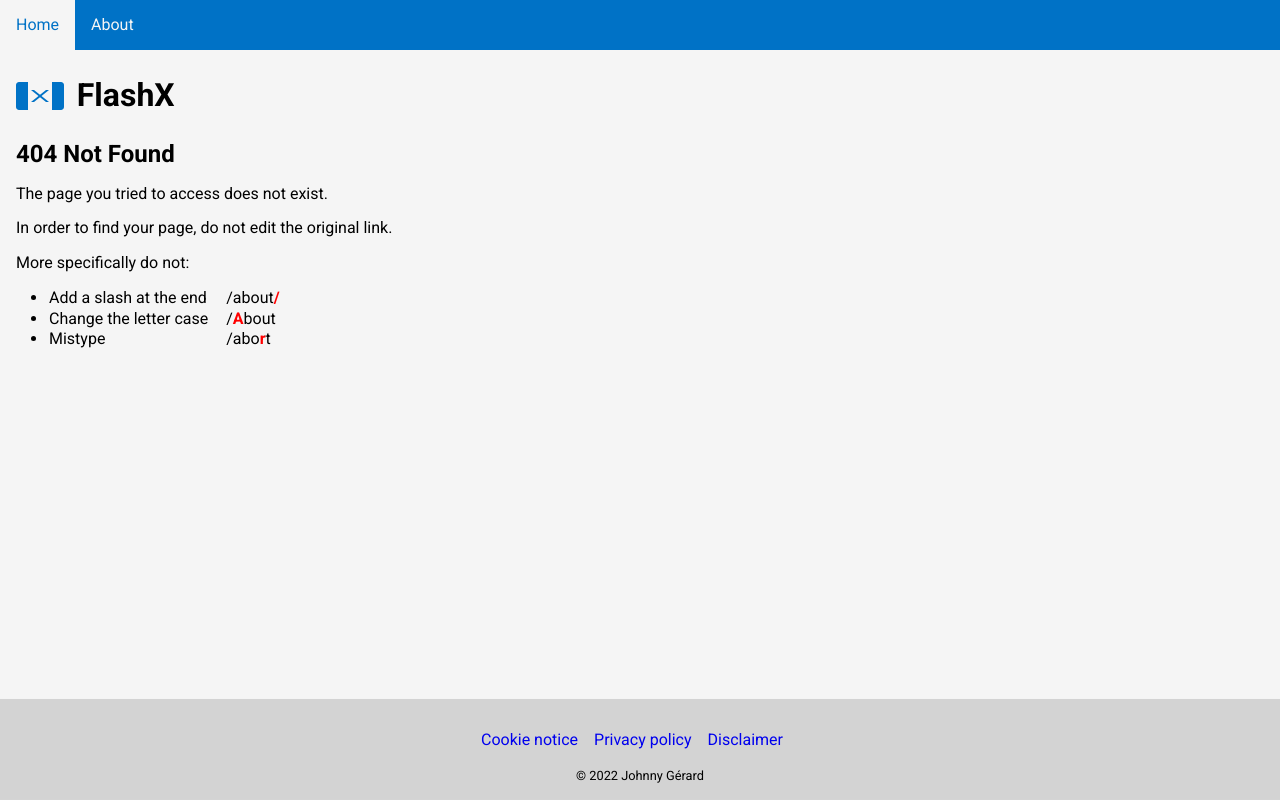
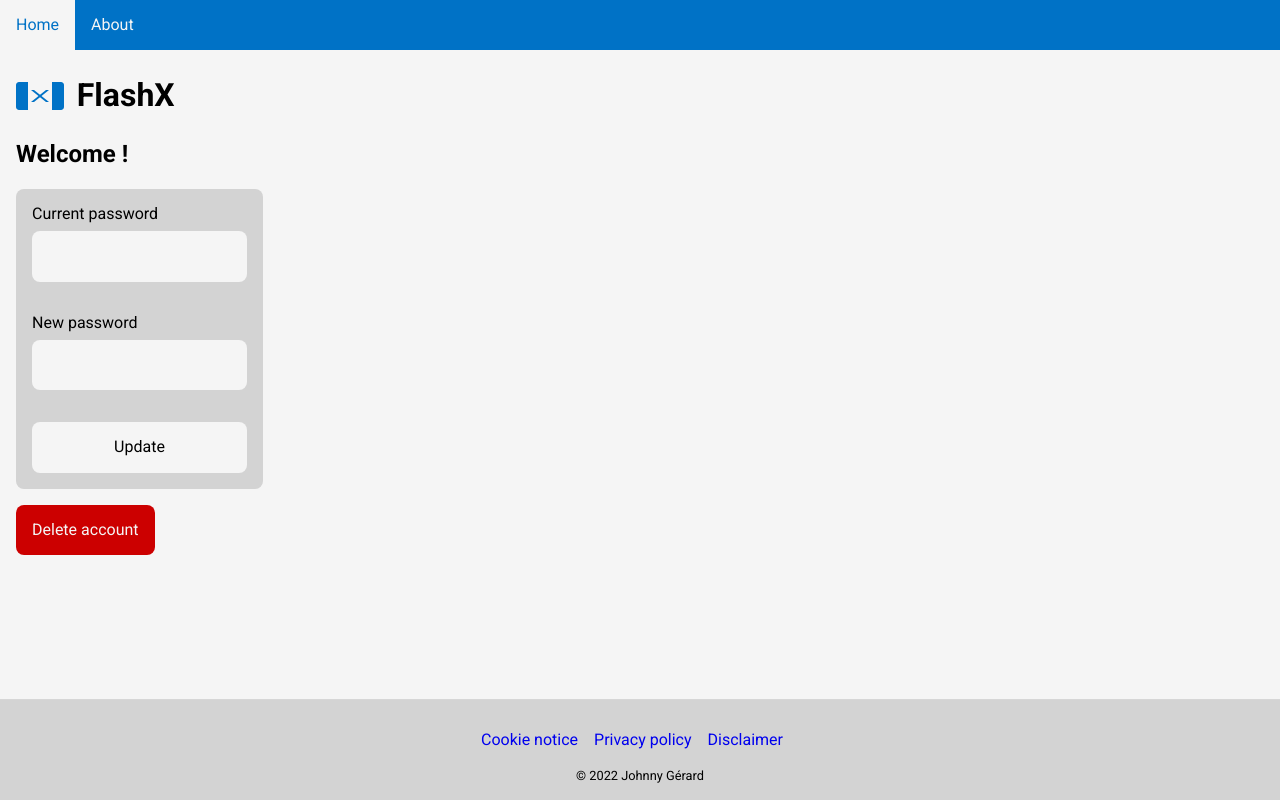
Before and after one commit to johnnygerard/FlashX, an Angular app in the folder client/: page /account in a window 1280 px wide. Built offline with nearby package versions, Linux system fonts and the light colour scheme; no server answers; a web font is replaced by a local one.

Commit message:
migrate: account page

```diff
--- /dev/null
+++ b/client/src/app/account/account.component.css
@@ -0,0 +1,17 @@
+#deleteAccount {
+    display: block;
+}
+
+.form {
+    display: flex;
+    flex-direction: column;
+    margin-bottom: 1em;
+}
+
+.form>label {
+    margin-bottom: 0.5em;
+}
+
+.form>input {
+    margin-bottom: 2em;
+}
--- /dev/null
+++ b/client/src/app/account/account.component.html
@@ -0,0 +1,32 @@
+<app-logo></app-logo>
+<h2>Welcome {{username}}!</h2>
+<form class="form" (ngSubmit)="modifyPwd()" #f="ngForm">
+  <label
+      [class.required]="currentPwd.touched && currentPwd.errors?.['required']"
+      for="currentPwd">Current password</label>
+  <input id="currentPwd" name="currentPwd" type="password"
+      autocomplete="current-password" required
+      [(ngModel)]="credentials.currentPwd" #currentPwd="ngModel">
+  <label [class.required]="newPwd.touched && newPwd.errors?.['required']"
+      for="newPwd">New password</label>
+  <input id="newPwd" name="newPwd" type="password" autocomplete="new-password"
+      pattern="(?=.*?\d)(?=.*?[a-z])(?=.*?[A-Z])(?=.*?[!-/:-@[-`{-~])[!-~]*"
+      minlength="11" maxlength="128" required [(ngModel)]="credentials.newPwd"
+      #newPwd="ngModel">
+  <p *ngIf="newPwd.errors?.['minlength']" class="validation">
+    <strong>Minimum 11 characters</strong>
+  </p>
+  <p *ngIf="newPwd.errors?.['pattern']" class="validation">
+    <strong>One digit</strong><br>
+    <strong>One symbol</strong><br>
+    <strong>One small letter</strong><br>
+    <strong>One capital letter</strong><br>
+  </p>
+  <button id="updatePwd" [disabled]="f.invalid">Update</button>
+  <p class="message" *ngIf="message"><strong>{{message}}</strong></p>
+  <p class="successMessage" *ngIf="successMessage">
+    <strong>{{successMessage}}</strong>
+  </p>
+</form>
+<button id="deleteAccount" type="button" class="delete"
+    (click)="deleteAccount()">Delete account</button>
--- /dev/null
+++ b/client/src/app/account/account.component.ts
@@ -0,0 +1,96 @@
+import { HttpClient, HttpErrorResponse, HttpParams } from '@angular/common/http';
+import { Component, OnInit } from '@angular/core';
+import { Router } from '@angular/router';
+import { retry } from 'rxjs';
+import { AuthService } from '../auth.service';
+
+@Component({
+    selector: 'app-account',
+    templateUrl: './account.component.html',
+    styleUrls: ['./account.component.css']
+})
+export class AccountComponent implements OnInit {
+    private locked = false;
+    protected username = '';
+    protected message = '';
+    protected successMessage = '';
+    protected readonly credentials = {
+        currentPwd: '',
+        newPwd: ''
+    };
+
+    constructor(
+        private readonly http: HttpClient,
+        private readonly router: Router,
+        private readonly auth: AuthService
+    ) { }
+
+    ngOnInit(): void {
+        const next = (value: string) => this.username = value;
+
+        this.http.get('/api/account', {
+            responseType: 'text'
+        }).pipe(retry(2)).subscribe({ next, error: this.error });
+    }
+
+    protected modifyPwd(): void {
+        if (this.locked) return;
+        this.locked = true;
+
+        this.message = '';
+        this.successMessage = '';
+
+        const params = new HttpParams().appendAll(this.credentials);
+
+        const next = (value: string) => {
+            this.successMessage = value;
+            this.locked = false;
+        };
+
+        const error = (err: HttpErrorResponse) => {
+            if (err.status === 403) {
+                this.message = err.error as string;
+            } else {
+                console.error(err);
+                alert('Unexpected error');
+            }
+            this.locked = false;
+        };
+
+        this.http.put('/api/password', params, {
+            responseType: 'text'
+        }).subscribe({ next, error });
+    }
+
+    private error(err: HttpErrorResponse): void {
+        console.error(err);
+        alert('Unexpected error');
+        this.locked = false;
+    }
+
+
+    protected deleteAccount(): void {
+        if (this.locked) return;
+        this.locked = true;
+
+        const msg = 'Erase all my data now';
+        const result = prompt(`This action is irreversible!
+To confirm enter this message: ${msg}`);
+
+        if (result === msg) {
+            const complete = () => {
+                const complete = () => {
+                    this.auth.authenticated = false;
+                    this.router.navigateByUrl('/');
+                };
+
+                this.http.delete('/api/logOut').pipe(retry(2))
+                    .subscribe({ complete, error: this.error });
+            };
+
+            this.http.delete('/api/account').pipe(retry(2)).subscribe({
+                complete, error: this.error
+            });
+        } else this.locked = false;
+    }
+}
--- a/client/src/app/app-routing.module.ts
+++ b/client/src/app/app-routing.module.ts
@@ -1,6 +1,7 @@
 import { NgModule } from '@angular/core';
 import { RouterModule, Routes } from '@angular/router';
 import { AboutComponent } from './about/about.component';
+import { AccountComponent } from './account/account.component';
 import { CookieNoticeComponent } from './cookie-notice/cookie-notice.component';
 import { DisclaimerComponent } from './disclaimer/disclaimer.component';
 import { HomeComponent } from './home/home.component';
@@ -10,6 +11,12 @@ import { RegisterComponent } from './register/register.component';
 
 const routes: Routes = [
     { path: '', pathMatch: 'full', component: HomeComponent, title: 'FlashX' },
+    {
+        path: 'account',
+        pathMatch: 'full',
+        component: AccountComponent,
+        title: 'Account'
+    },
     {
         path: 'register',
         pathMatch: 'full',
--- a/client/src/app/app.module.ts
+++ b/client/src/app/app.module.ts
@@ -12,6 +12,7 @@ import { PrivacyPolicyComponent } from './privacy-policy/privacy-policy.componen
 import { DisclaimerComponent } from './disclaimer/disclaimer.component';
 import { AboutComponent } from './about/about.component';
 import { RegisterComponent } from './register/register.component';
+import { AccountComponent } from './account/account.component';
 
 @NgModule({
     declarations: [
@@ -23,7 +24,8 @@ import { RegisterComponent } from './register/register.component';
         PrivacyPolicyComponent,
         DisclaimerComponent,
         AboutComponent,
-        RegisterComponent
+        RegisterComponent,
+        AccountComponent
     ],
     schemas: [NO_ERRORS_SCHEMA],
     imports: [
--- a/client/src/app/register/register.component.css
+++ b/client/src/app/register/register.component.css
@@ -20,21 +20,3 @@ form>button {
 #link {
     margin: 0;
 }
-
-.message {
-    color: red;
-    margin: 0 0 0.5em 0;
-}
-
-.validation {
-    font-size: small;
-    margin-bottom: 0;
-}
-
-.required {
-    color: red;
-}
-
-.required::after {
-    content: ' (required)';
-}
--- a/client/src/styles.css
+++ b/client/src/styles.css
@@ -98,3 +98,27 @@ hgroup>p {
     font-size: 1.5em;
     margin: 0.67em 0;
 }
+
+/* Forms */
+.message {
+    color: red;
+    margin: 0.5em 0 0 0;
+}
+
+.successMessage {
+    color: green;
+    margin: 0.5em 0 0 0;
+}
+
+.validation {
+    font-size: small;
+    margin-bottom: 0;
+}
+
+.required {
+    color: red;
+}
+
+.required::after {
+    content: ' (required)';
+}
```
Also changed, not shown: 1 other file (tests, documents, lock files or other folders).
